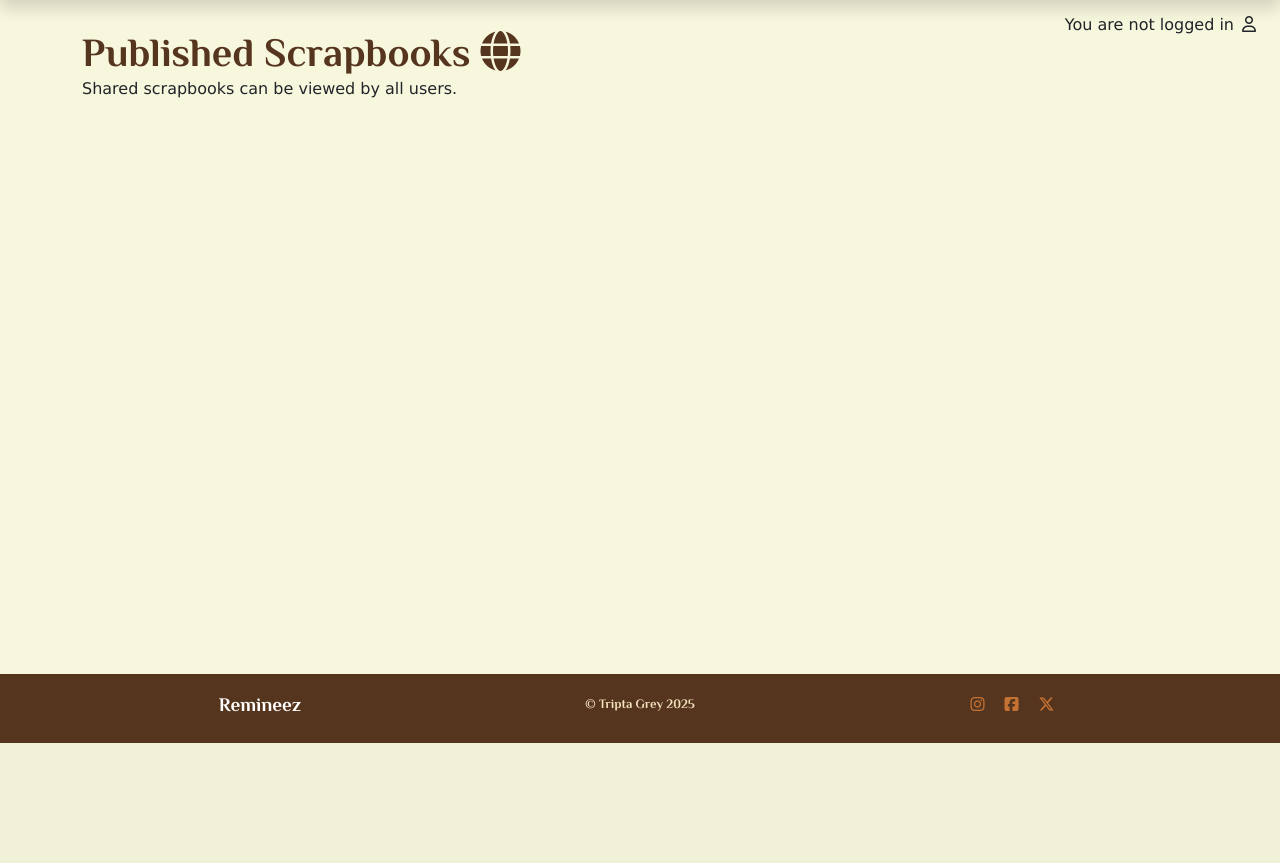
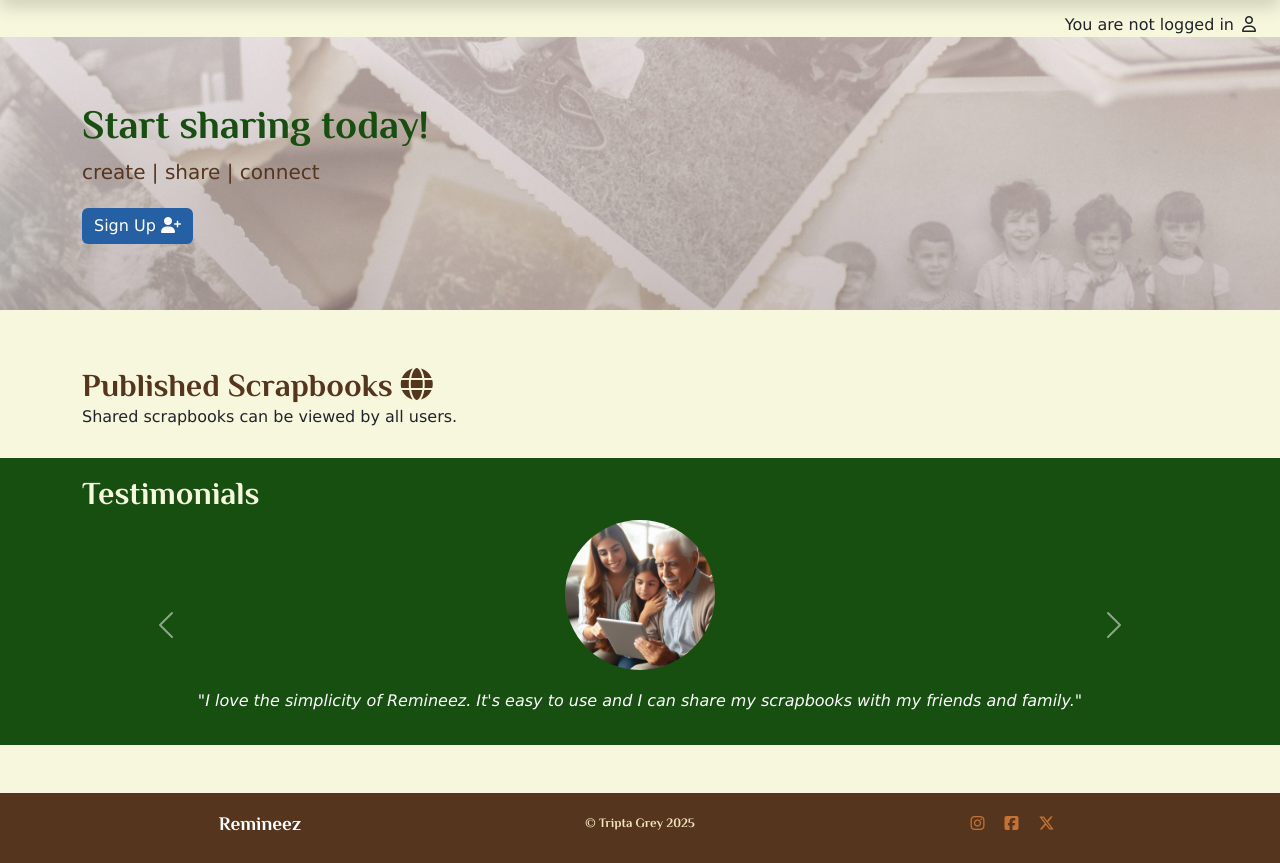
Before and after one commit to tgrey2024/capstone, a Django app: page / in a window 1280 px wide. Shown: the part 57-920 px from the top of the page. Before the commit the page ends 800 px from the top, so only its background shows below. Run offline with Django 4.2, Linux system fonts and the light colour scheme; data that the repository does not hold is empty; some libraries are stand-ins or nearby versions.

Commit message:
add hero section and testimonials section to homepage

```diff
--- a/scrapbook/templates/scrapbook/index.html
+++ b/scrapbook/templates/scrapbook/index.html
@@ -1,14 +1,25 @@
 {% extends 'base.html' %}
 {% load static %}
-
+{% url 'account_signup' as signup_url %}
 {% block title %}Homepage{% endblock %}
 
 {% block content %}
-
+    <!-- Hero section -->
+    <section class="hero bg-light text-center">
+        <div class="container ms-auto">
+            <div class="text-start">
+                <h1>Start sharing today!</h1>
+                <p class="lead">create | share | connect</p>
+                <a href="{% url 'account_signup' %}" class="btn btn-info scrapbook-link" aria-label="Go to the Signup page">Sign Up <i class="fa-solid fa-user-plus"></i></a>
+            </div>
+        </div>
+    </section>
+    <!-- Published Scrapbooks section -->
+    <section id="published" class="published my-3 py-5">
         <div class="container move-up">
             <div class="row">
                 <div class="col-12">
-                <h1>Published Scrapbooks <i class="fa-solid fa-globe"></i></h1>
+                    <h2>Published Scrapbooks <i class="fa-solid fa-globe"></i></h2>
                     <p id="subtitle">Shared scrapbooks can be viewed by all users.</p>
                     <!-- Create a new scrapbook if the user is authenticated -->
                     {% if user.is_authenticated %}
@@ -59,4 +70,41 @@
                 </div>
             </div>
         </div>
+    </section>
+    <!-- Testimonials -->
+    <section id="testimonials" class="testimonials py-3">
+        <div class="container">
+            <h2>Testimonials</h2>
+            <div id="testimonial-carousel" class="carousel slide" data-bs-ride="carousel">
+                <div class="carousel-inner">
+                    <div class="carousel-item active text-center">
+                        <img src="{% static 'images/carousel1.png' %}" class="testimonial-img d-block mx-auto" alt="A grandad sharing his scrapbook with his two grand-daughters" data-bs-interval="12000">
+                        <blockquote class="blockquote">
+                            <p class="testimonial-quote">"I love the simplicity of Remineez. It's easy to use and I can share my scrapbooks with my friends and family."</p>
+                        </blockquote>
+                    </div>
+                    <div class="carousel-item text-center">
+                        <img src="{% static 'images/carousel2.png' %}" class="testimonial-img d-block mx-auto" alt="A patient laughing while sharing her scrapbook with a nurse" data-bs-interval="12000">
+                        <blockquote class="blockquote">
+                            <p class="testimonial-quote">"My scrapbooks have brought my memories to life in a way I never thought possible."</p>
+                        </blockquote>
+                    </div>
+                    <div class="carousel-item text-center">
+                        <img src="{% static 'images/carousel3.png' %}" class="testimonial-img d-block mx-auto" alt="A family member browsing through a scrapbook while holding hands with their loved one" data-bs-interval="12000">
+                        <blockquote class="blockquote">
+                                <p class="testimonial-quote">"Before scrapbooking, I couldn't find the words to explain what was important to people around me."</p>
+                        </blockquote>
+                    </div>
+                </div>
+                <button class="carousel-control-prev" type="button" data-bs-target="#testimonialCarousel" data-bs-slide="prev" data-bs-interval="10000">
+                    <span class="carousel-control-prev-icon" aria-hidden="true"></span>
+                    <span class="visually-hidden">Previous</span>
+                </button>
+                <button class="carousel-control-next" type="button" data-bs-target="#testimonialCarousel" data-bs-slide="next">
+                    <span class="carousel-control-next-icon" aria-hidden="true"></span>
+                    <span class="visually-hidden">Next</span>
+                </button>
+            </div>
+        </div>
+    </section>
 {% endblock %}
--- a/static/css/style.css
+++ b/static/css/style.css
@@ -74,6 +74,55 @@ h1, h2, h3, h4, h5, h6 {
 .with-backbtn {
     position: relative;
     top: -45px;
+}
+
+/* Hero section */
+.hero {
+    background-image: linear-gradient(rgba(255, 255, 255, 0.5), rgba(188, 183, 183, 0.5)), url('/static/images/placeholder.jpg');
+    background-size: cover;
+    background-position: left;
+    background-attachment: fixed;
+    background-repeat: no-repeat;
+    color: #56351e;
+    font-size: 1.8rem;
+    text-align: right;
+    padding: 4rem 0;
+}
+
+.hero h1 {
+    color: #174f11;
+}
+
+/* Testimonials */
+.testimonials {
+    background-color: #174f11;
+    padding: 2rem 0;
+    margin-top: -4rem;
+    margin-bottom: 3rem;
+}
+
+.testimonials h2 {
+    color:#f7f7de;
+}
+
+.testimonial {
+    background-color: #174f11;
+    padding: 2rem 0;
+    margin-top: -4rem;
+}
+
+.testimonial-img {
+    border-radius: 50%;
+    width: 150px;
+    height: 150px;
+}
+
+.testimonial-quote {
+    text-align: center;
+    font-style: italic;
+    font-size: 1rem;
+    color: #ffffff;
+    margin: 1.2rem;
 }
 
 /* Scrapbook and Post content */
```
Also changed, not shown: static/images/carousel1.png (added), static/images/carousel2.png (added), static/images/carousel3.png (added), 4 other files. Lines whose indentation alone changed are shown as unchanged.
